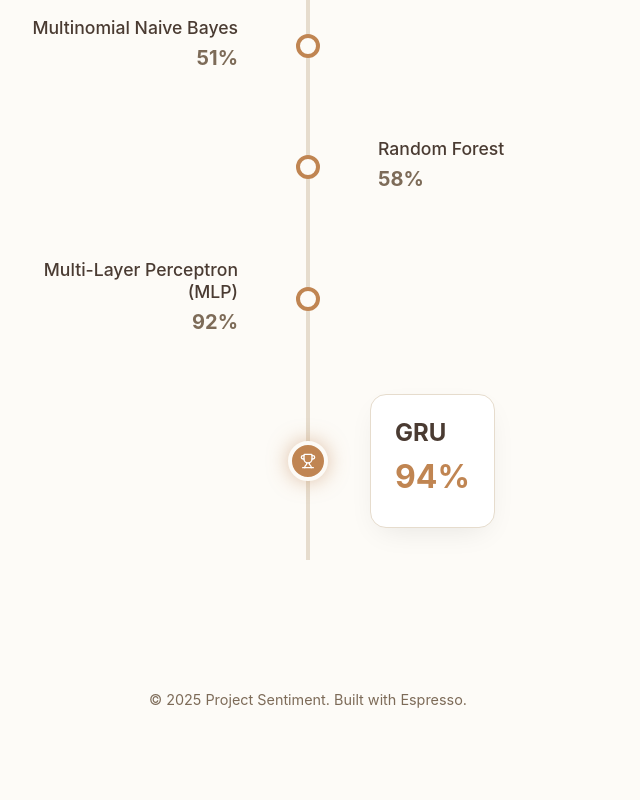
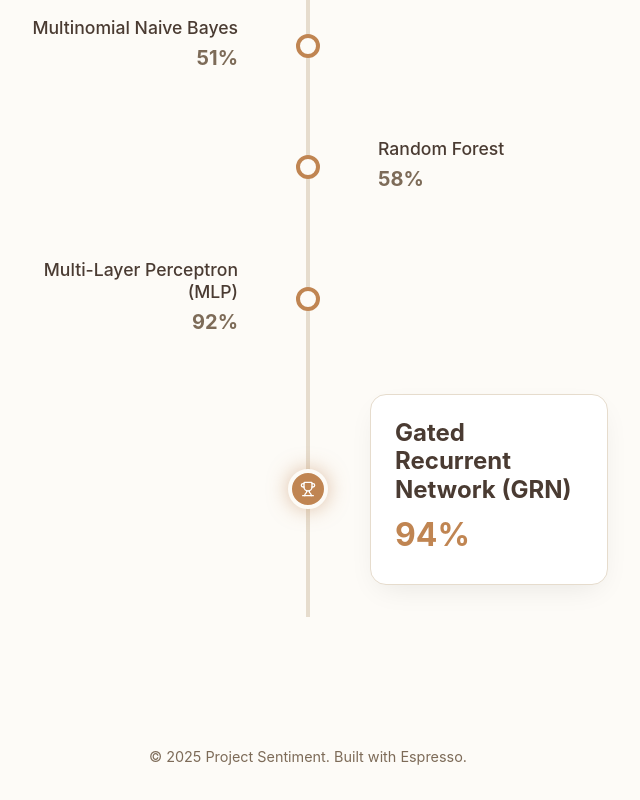
Before and after one commit to amrendra7777/sentiment_analysis_ui, a React (Vite) app: page / in a window 1280 px wide. Shown: the part 2192-2992 px from the top of the page, without its empty margins (332-972 px from the left). Before the commit the page ends 2935 px from the top, so only its background shows below. Built offline with nearby package versions, Linux system fonts and the light colour scheme.

Commit message:
fix: Rename GRU model to Gated Recurrent Network (GRN) in StorySection.

```diff
--- a/src/components/StorySection.jsx
+++ b/src/components/StorySection.jsx
@@ -8,7 +8,7 @@ const StorySection = () => {
         { name: "Multinomial Naive Bayes", accuracy: 51 },
         { name: "Random Forest", accuracy: 58 },
         { name: "Multi-Layer Perceptron (MLP)", accuracy: 92 },
-        { name: "GRU", accuracy: 94, highlight: true }
+        { name: "Gated Recurrent Network (GRN)", accuracy: 94, highlight: true }
     ];
 
     return (
```
